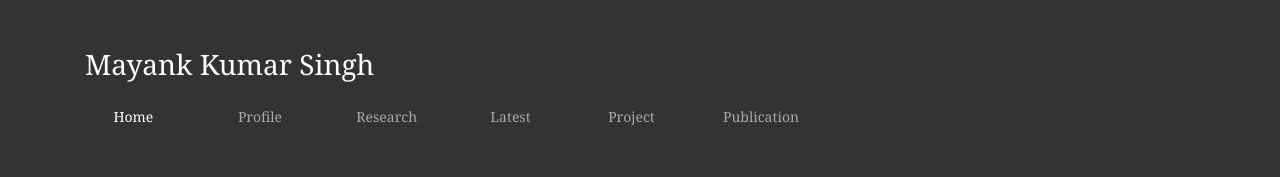
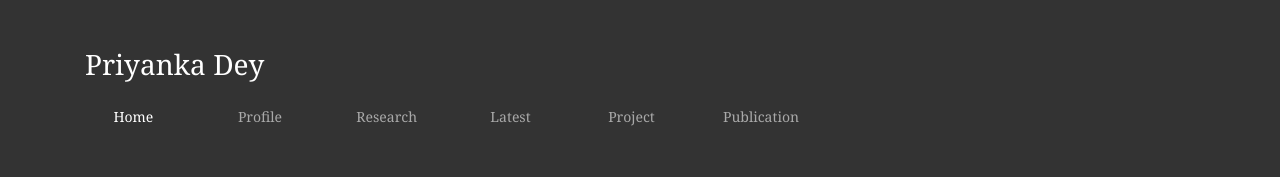
Before and after one commit to priyankadey-design/priyankadey-design.github.io, a plain HTML site: page index.html in a window 1280 px wide. Shown: the top 177 px of the page. Drawn offline with nearby package versions, Linux system fonts and the light colour scheme.

Commit message:
Update index.html

```diff
--- a/index.html
+++ b/index.html
@@ -22,8 +22,8 @@
 <link rel="stylesheet" href="https://cdnjs.cloudflare.com/ajax/libs/font-awesome/4.7.0/css/font-awesome.min.css">
 
 <meta name="viewport" content="width=device-width, initial-scale=1">
-<meta name="description" content="Mayank Kumar Singh's Home Page">
-<meta name="author" content="Mayank Kumar Singh">
+<meta name="description" content="Priyanka Dey's Home Page">
+<meta name="author" content="Priyanka Dey">
 <meta charset="UTF-8">
 <meta name="keywords" content="machine learning, artificial intelligence, coding">
 
@@ -52,7 +52,7 @@
 		<div class="col-md-8">
 			<div class="row">
 				<div class="col">
-					<h3 style="color:white; padding-bottom: 0px; margin-bottom: 0px; text-align: left">Mayank Kumar Singh</h3>
+					<h3 style="color:white; padding-bottom: 0px; margin-bottom: 0px; text-align: left">Priyanka Dey</h3>
 				</div>
 			</div>
 			<div class="row mt-3 mb-4">
```
